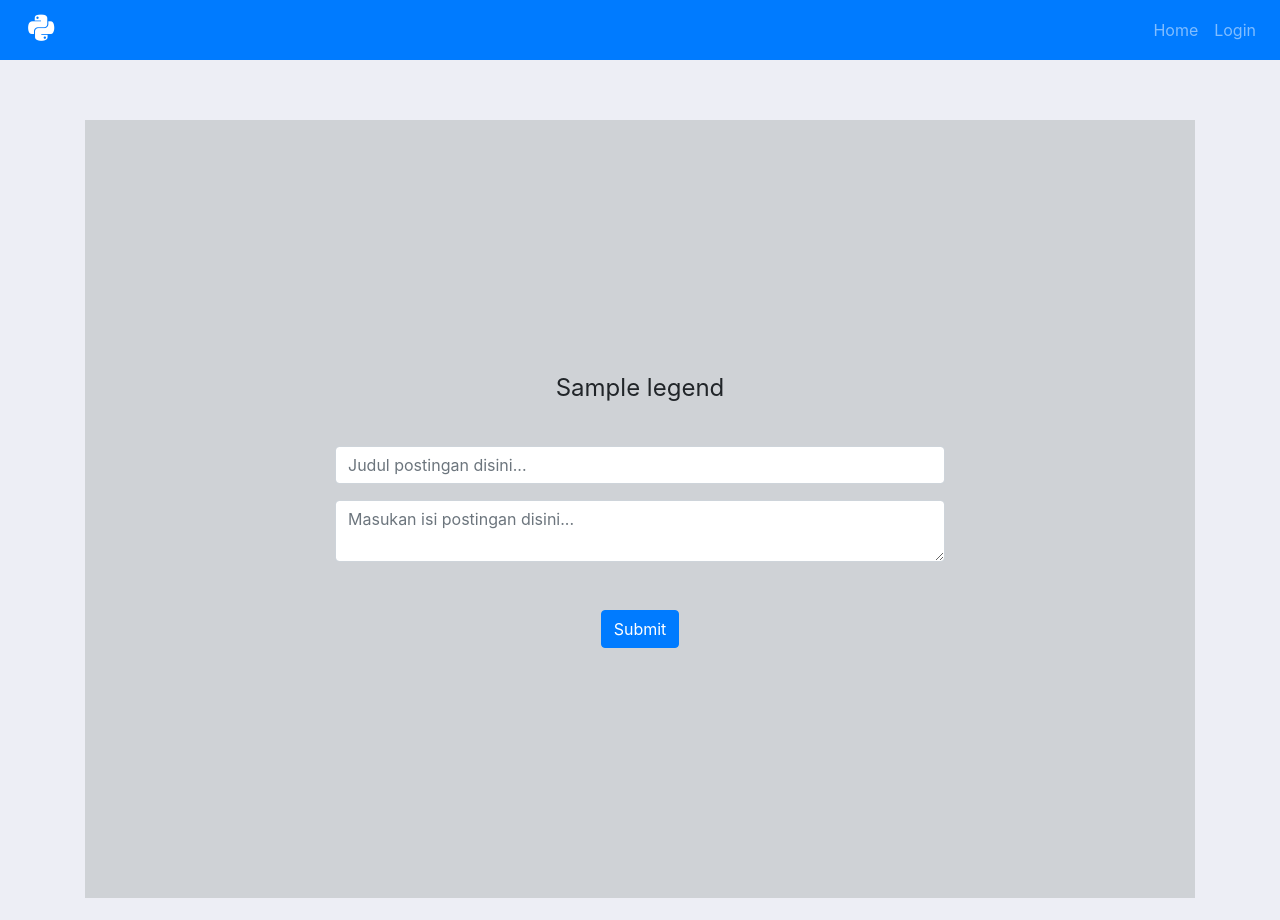
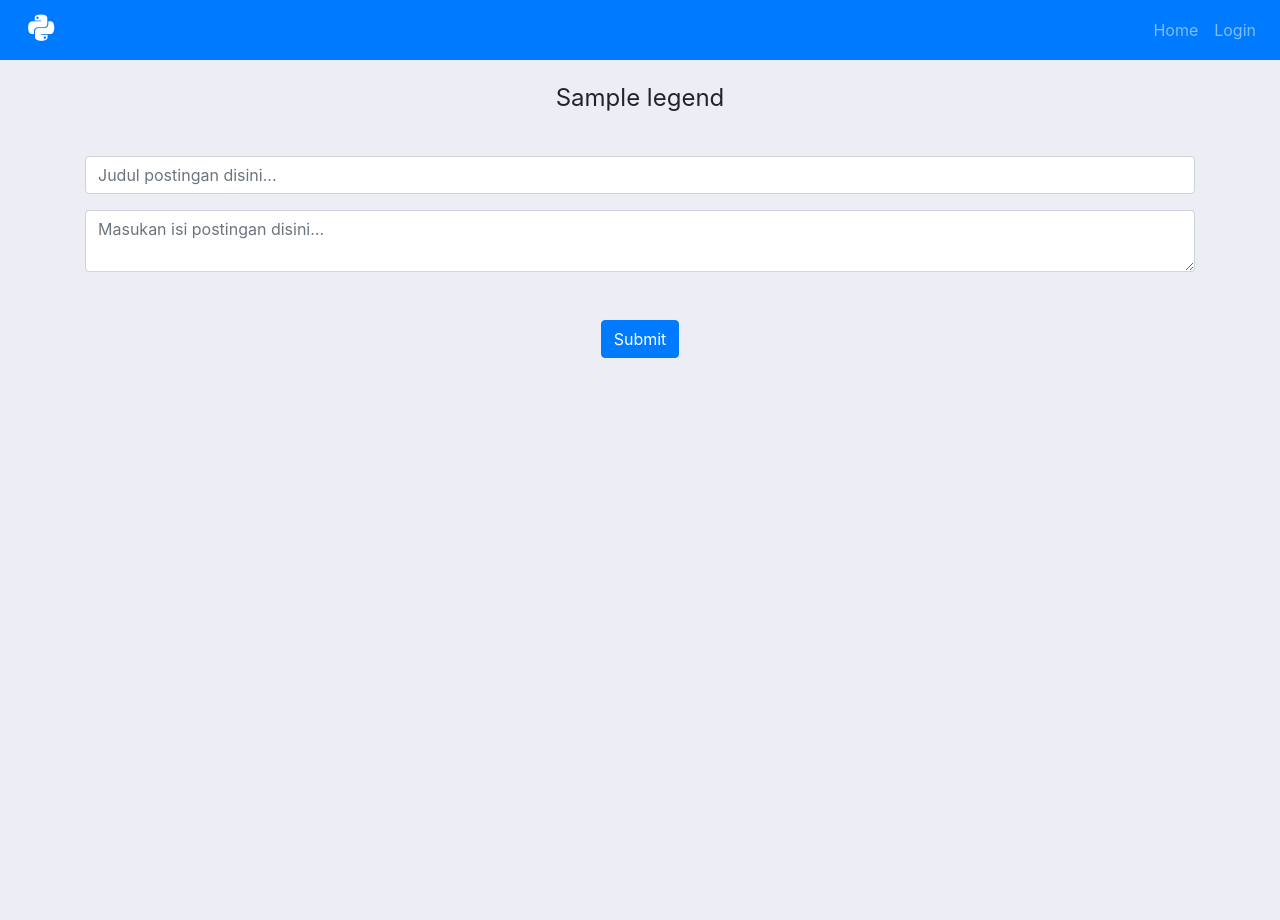
Before and after one commit to antheiz/flask-blog, a Python web app: template app/templates/create_post.html in a window 1280 px wide. After the commit the page ends 800 px from the top, so only its background shows below. Run offline with Jinja, Linux system fonts and the light colour scheme; the template is opened without the code that fills it: most values are stand-ins (such as "Sample title", 1, 10 or a date in 2020); form fields are guessed from the names that the template uses; some libraries are stand-ins or nearby versions.

Commit message:
today fix

```diff
--- a/app/forms.py
+++ b/app/forms.py
@@ -1,6 +1,7 @@
 from flask_wtf import FlaskForm
 from flask_login import current_user
 from flask_wtf.file import FileField, FileAllowed
+from flask_ckeditor import CKEditorField
 from wtforms import StringField, PasswordField, SubmitField, BooleanField, TextAreaField
 from wtforms.validators import DataRequired, Email, EqualTo, Length, ValidationError
 from .models import User
@@ -37,5 +38,6 @@ class AccountForm(FlaskForm):
 
 class PostForm(FlaskForm):
     title = StringField('title', validators=[DataRequired()])
-    content = TextAreaField('content', validators=[DataRequired()])
+    content = CKEditorField('content', validators=[DataRequired()])
+    # content = TextAreaField('content', validators=[DataRequired()])
     submit = SubmitField('Publish')
--- a/app/models.py
+++ b/app/models.py
@@ -11,7 +11,7 @@ class User(db.Model, UserMixin):
     username = db.Column(db.String(30), nullable=False)
     email = db.Column(db.String(30), unique=True, nullable=False)
     image_file = db.Column(db.String(30), nullable=False, default='default.png')
-    password = db.Column(db.String(30), nullable=False)
+    password = db.Column(db.Text, nullable=False)
     posts = db.relationship('Post', backref='author', lazy=True)
 
     def __repr__(self):
--- a/app/routes.py
+++ b/app/routes.py
@@ -2,14 +2,15 @@ import os
 import secrets
 from PIL import Image
 from app import app, db, bcrypt
-from flask import render_template, redirect, url_for, flash, request
+from flask import render_template, redirect, url_for, flash, request, abort
 from .forms import LoginForm, RegisterForm, AccountForm, PostForm
 from .models import User, Post
 from flask_login import login_user, current_user, logout_user, login_required
 
 @app.route('/', methods=['GET','POST'])
 def index():
-    posts = Post.query.all()
+    # posts = Post.query.all()
+    posts = Post.query.order_by(Post.date_posted.desc())
     return render_template ('index.html',judul='Home', posts=posts)
 
 @app.route('/about')
--- a/app/templates/create_post.html
+++ b/app/templates/create_post.html
@@ -2,9 +2,8 @@
 
 
 {% block content %}
-<div class="container">
-    <div style="padding: 250px; margin-top: 120px; background-color: rgb(207, 210, 214);">
-        <legend style="margin-bottom: 40px; text-align: center;">{{legend}}</legend>
+<div class="container" style="padding:0 50 50 50;">
+        <legend style="margin-bottom: 40px; padding-top: 80px; text-align: center;">{{legend}}</legend>
         <form action="" method="POST">
             {{ form.hidden_tag() }}
             <div class="input-group mb-3">
@@ -14,11 +13,11 @@
                 {{ form.content(class='form-control input_user', placeholder='Masukan isi postingan disini... ') }}
             </div> <br>
             <div class="d-flex justify-content-center mt-3 login_container">
-                {{ form.submit(class='btn btn-primary') }}
+                {{ form.submit(class='btn btn-primary mb-5') }}
             </div>
+        </form>
+</div>
+{{ ckeditor.load() }}
+{{ ckeditor.config(name='content') }}
 
-        </form>
-
-    </div>
-</div>
 {% endblock content %}
--- a/app/templates/index.html
+++ b/app/templates/index.html
@@ -26,7 +26,7 @@
       <div class="card mb-4">
         <div class="card-body">
           <h2 class="card-title">{{post.title}}</h2>
-          <p class="card-text">{{post.content}}</p>
+          <p class="card-text">{{post.content|striptags}}</p>
           <a href="{{url_for('postingan',post_id=post.id)}}" class="btn btn-primary">Read More &rarr;</a>
         </div>
         <div class="card-footer text-muted">
@@ -35,6 +35,7 @@
         </div>
       </div>
       {% endfor %}
+
 
 
       <!-- Pagination -->
--- a/app/templates/postingan.html
+++ b/app/templates/postingan.html
@@ -61,7 +61,7 @@
             <hr>
 
             <!-- Post Content -->
-            <p>{{ post.content }}</p>
+            <p>{{ post.content|striptags }}</p>
             <hr>
 
             <!-- Comments Form -->
```
Also changed, not shown: app/__init__.py (+7 -2 lines), app/flaskblog2.sql (renamed from app/flaskblog.db), app/static/img/96de7a6800baf88c.png (added).
